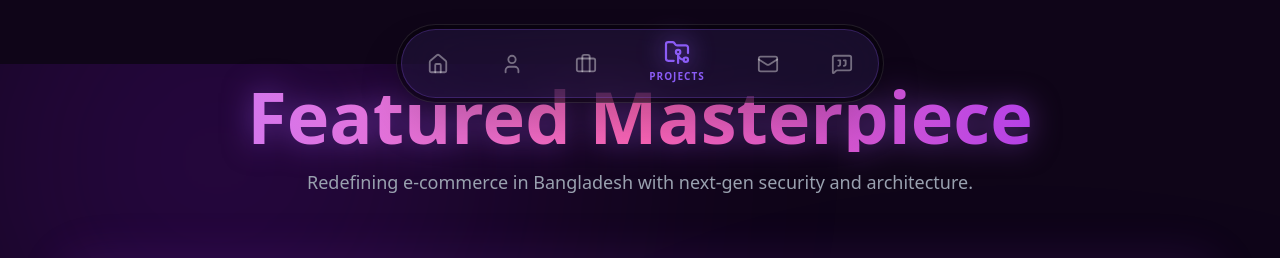
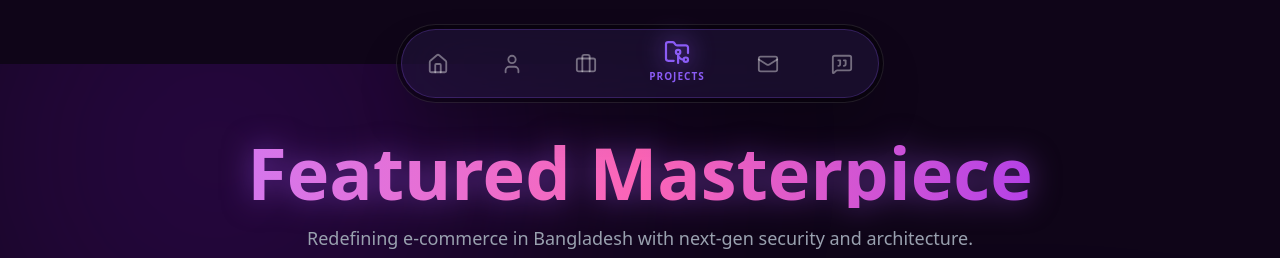
Before and after one commit to MdRafiKhan738/RafiKhan, a Next.js app in the folder frontend/: page /projects in a window 1280 px wide. Shown: the top 258 px of the page. Built offline with nearby package versions, Linux system fonts and the light colour scheme; grey boxes are pictures that could not be loaded.

Commit message:
Update Projects.jsx

```diff
--- a/frontend/app/AllPageComponents/Projects.jsx
+++ b/frontend/app/AllPageComponents/Projects.jsx
@@ -78,7 +78,7 @@ const Projects = () => {
       >
         {/* Section Header */}
         <motion.div variants={itemVariants} className="text-center mb-16">
-          <h2 className="text-5xl md:text-7xl font-extrabold text-transparent bg-clip-text bg-gradient-to-r from-purple-400 via-pink-400 to-purple-600 mb-4 drop-shadow-[0_0_15px_rgba(168,85,247,0.5)]">
+          <h2 className="text-5xl md:text-7xl mt-14 font-extrabold text-transparent bg-clip-text bg-gradient-to-r from-purple-400 via-pink-400 to-purple-600 mb-4 drop-shadow-[0_0_15px_rgba(168,85,247,0.5)]">
             Featured Masterpiece
           </h2>
           <p className="text-gray-400 text-lg max-w-2xl mx-auto">
```
